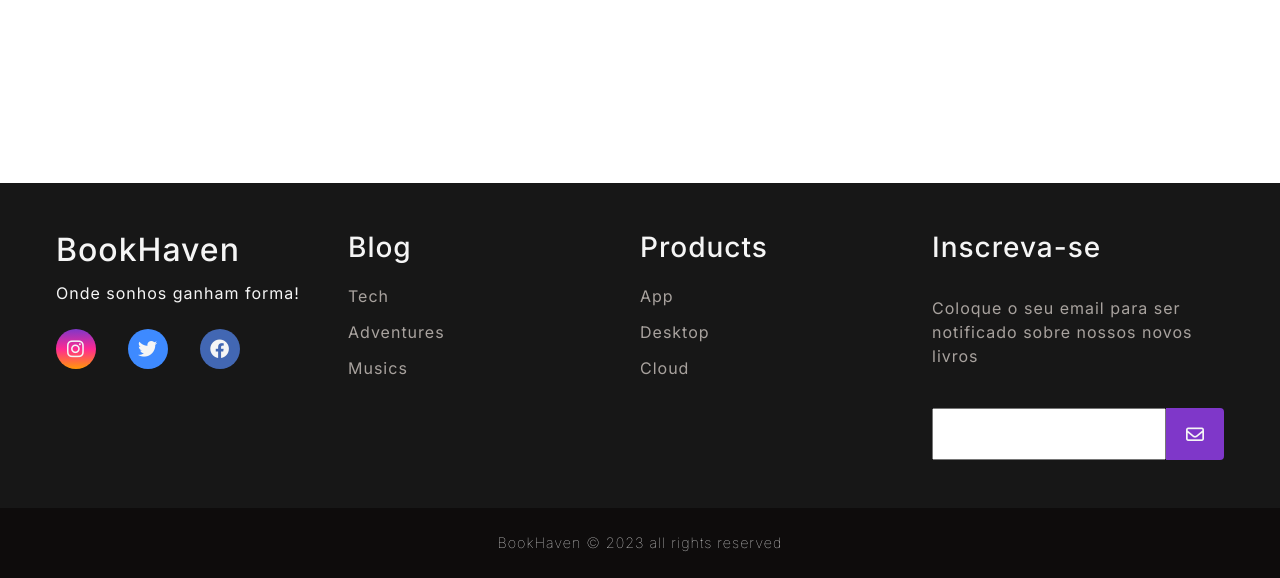
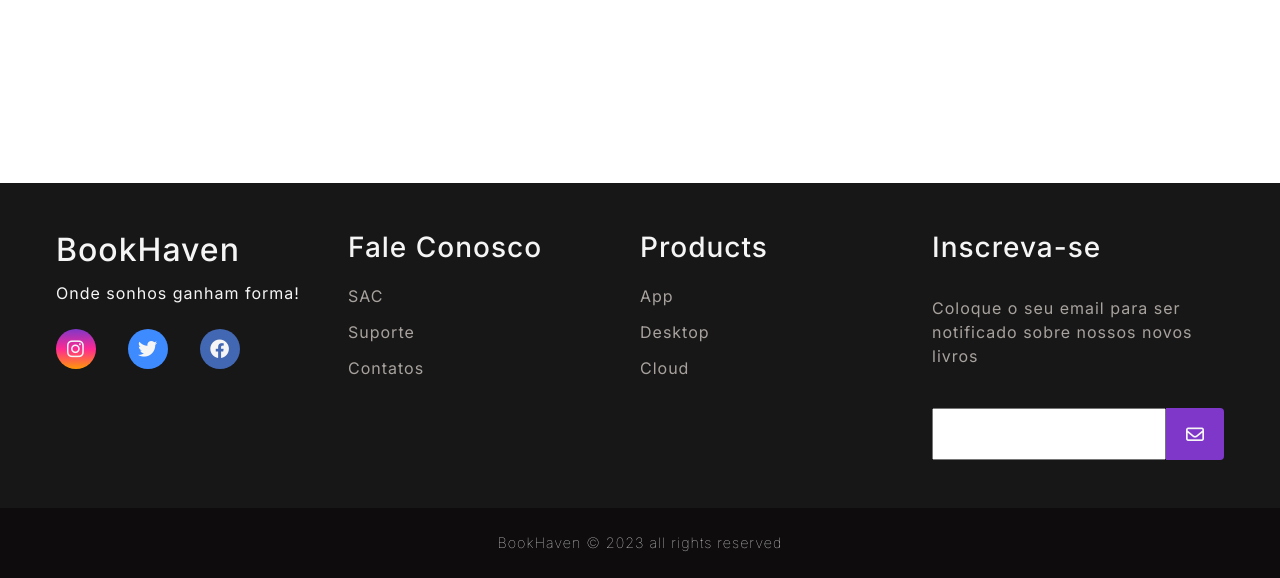
Before and after one commit to epicestudar/BookHaven, a PHP site: page /home.html in a window 1280 px wide. Shown: the part 3920-4498 px from the top of the page. Run offline with PHP 8.4, Linux system fonts and the light colour scheme.

Commit message:
finalizando o dia. amanhã tem mais

```diff
--- a/css/home.css
+++ b/css/home.css
@@ -19,6 +19,7 @@ body{
 
 
 .cabecalho{
+    font-family: 'Poppins', sans-serif;
     width: 100%;
     height: 13vh;
     background-color: #20cdff;
--- a/home.html
+++ b/home.html
@@ -310,19 +310,19 @@
 
             <ul class="footer-list">
                 <li>
-                    <h3>Blog</h3>
+                    <h3>Fale Conosco</h3>
                 </li>
 
                 <li>
-                    <a href="" class="footer-link">Tech</a>
+                    <a href="" class="footer-link">SAC</a>
                 </li>
 
                 <li>
-                    <a href="#" class="footer-link">Adventures</a>
+                    <a href="#" class="footer-link">Suporte</a>
                 </li>
 
                 <li>
-                    <a href="#" class="footer-link">Musics</a>
+                    <a href="#" class="footer-link">Contatos</a>
                 </li>
             </ul>
 
```
